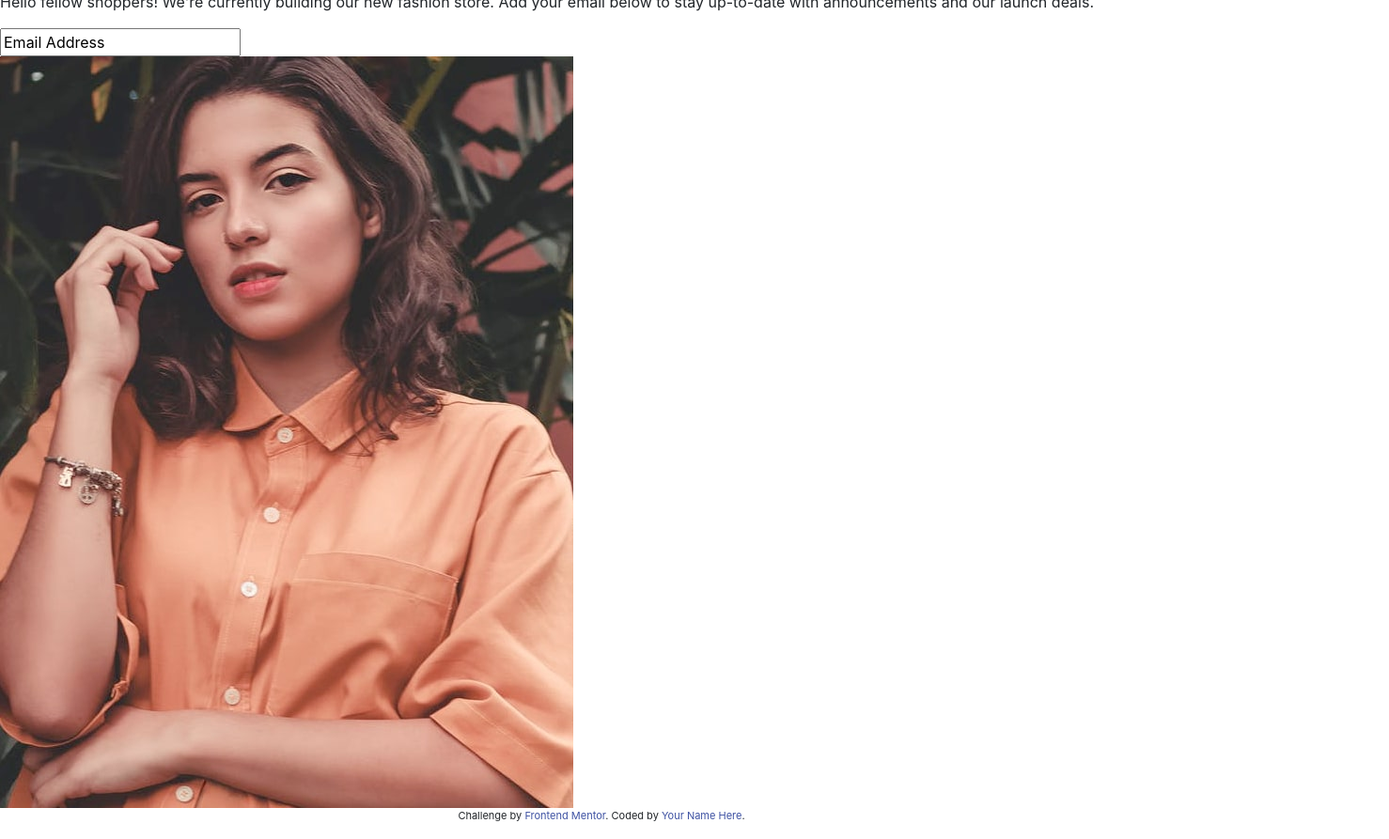
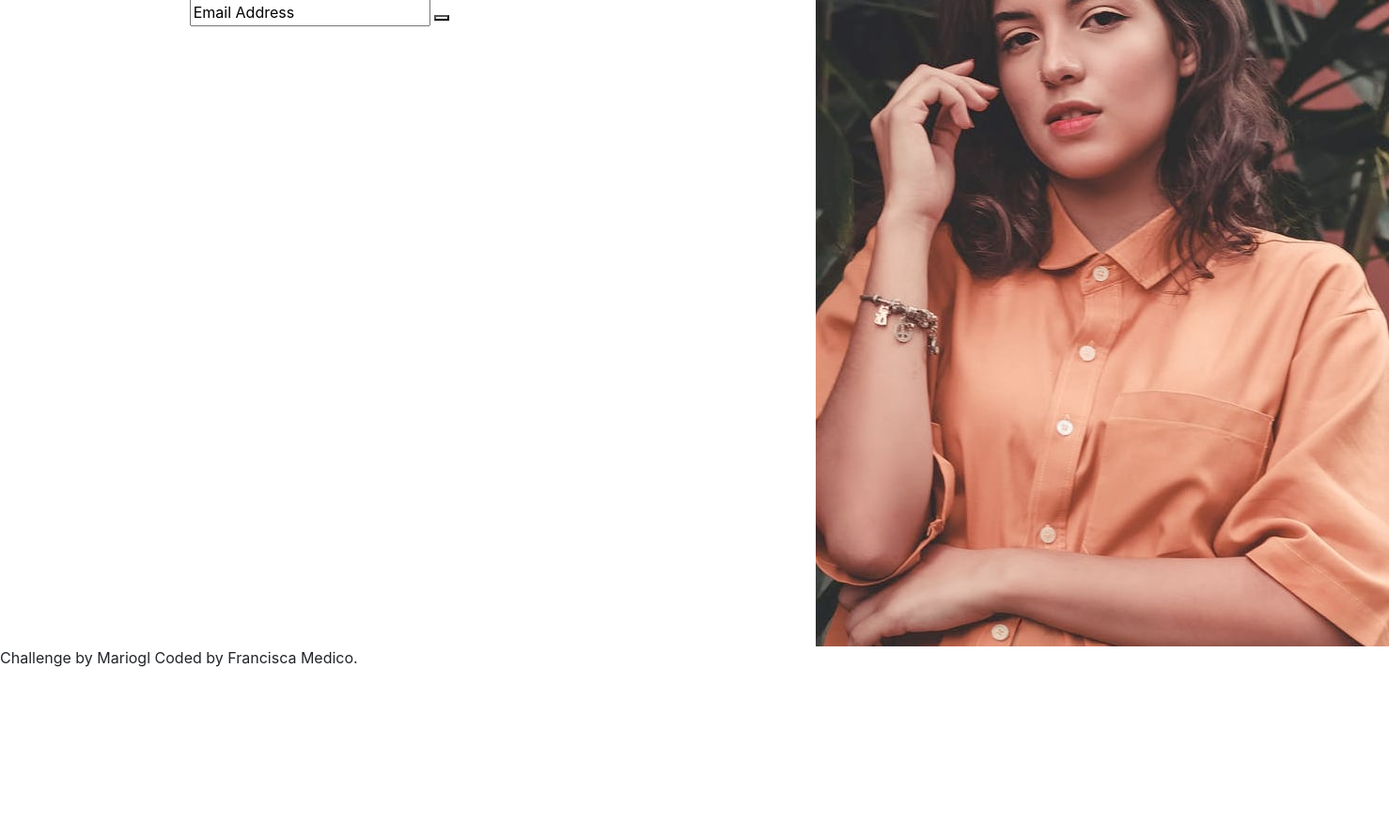
Before and after one commit to FranMedic/W01CH04-franciscaMedico, a plain HTML site: page first-page/base-apparel.html in a window 1280 px wide. Shown: the part 112-1005 px from the top of the page at 94% size, 1478 px wide, since content can reach past the window. After the commit the page ends 840 px from the top, so only its background shows below. Drawn offline with nearby package versions, Linux system fonts and the light colour scheme.

Commit message:
rename of html to base/apparel and html modified

```diff
--- a/first-page/3-column.html
+++ b/first-page/base-apparel.html
@@ -16,26 +16,35 @@
   </style>
 </head>
 <body>
-  <header>
+<div class="container-fluid">
+<div class="row">
+ <section class="main-section d-flex px-5 col-8 m-0">
+  <header class="main-header">
     <h1>Base Apparel</h1>
   </header>
   <main>
-    <section>
       <h2> We're coming soon </h2>
       <p> Hello fellow shoppers! We're currently building our new fashion store.
         Add your email below to stay up-to-date with announcements and our launch deals.</p>
+<div class="email-submit">
+ <label for="email"></label>
+    <input type="Email" value="Email Address" class="email" id="email"/>
+     <button class="button"/>
 
-    <label for="email"></label><input type="Email" value="Email Address" id="email"/>
-    </section>
-    <section>
-      <img src="images/hero-desktop.jpg" alt="Chica posando"/>
-    </section>
-  </main>
-  <footer>
+</section>
+<section class="photo col-4">
+     <img src="images/hero-desktop.jpg" alt="Chica posando"/>
+</section>
+
+</div>
+</main>
+ <div class="row">
+<footer class="col-8 p-0 m-0>
     <p class="attribution">
-      Challenge by <a href="https://www.frontendmentor.io?ref=challenge" target="_blank">Frontend Mentor</a>.
-      Coded by <a href="#">Your Name Here</a>.
+      Challenge by Mariogl
+      Coded by Francisca Medico</a>.
     </p>
   </footer>
+</div>
 </body>
 </html>
```
